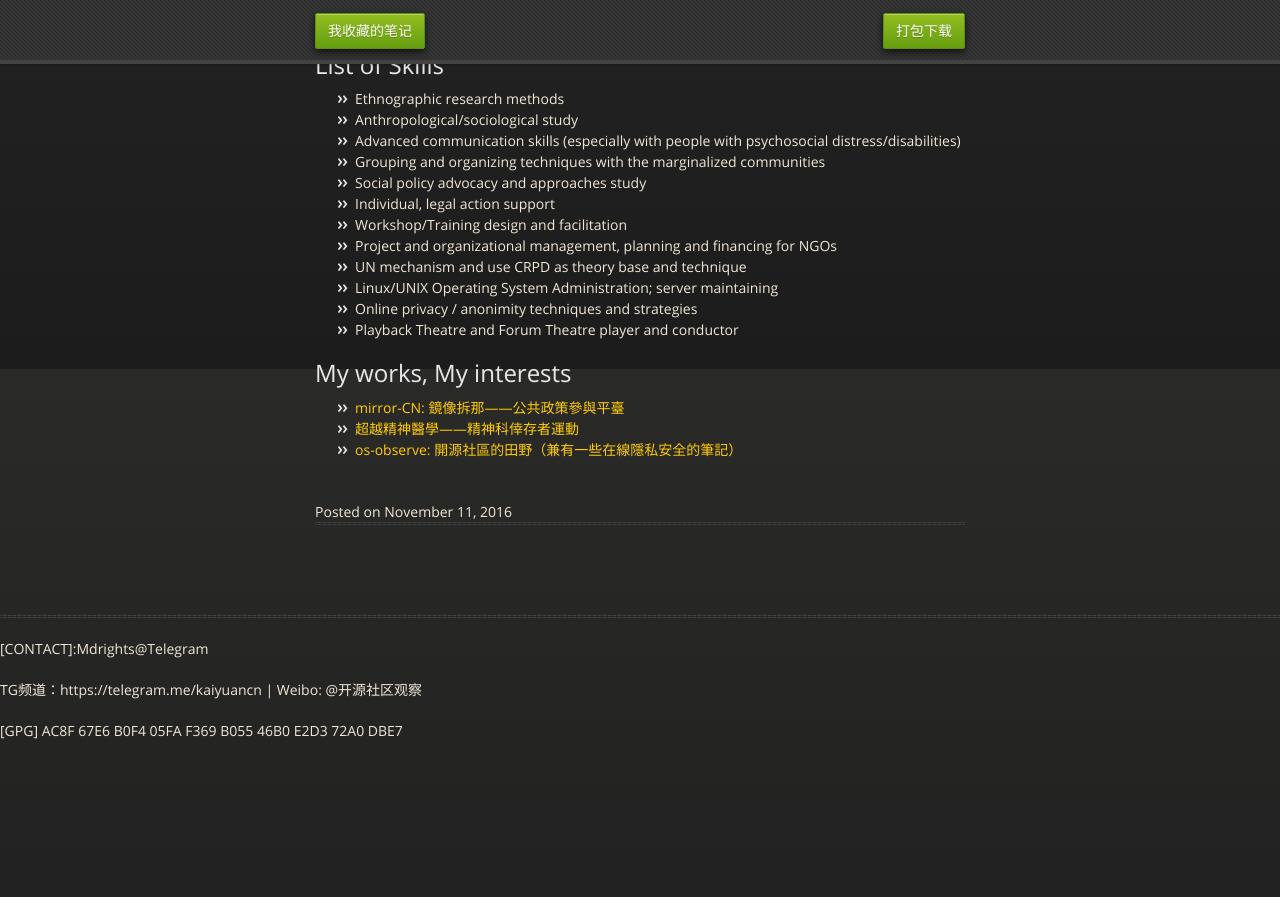
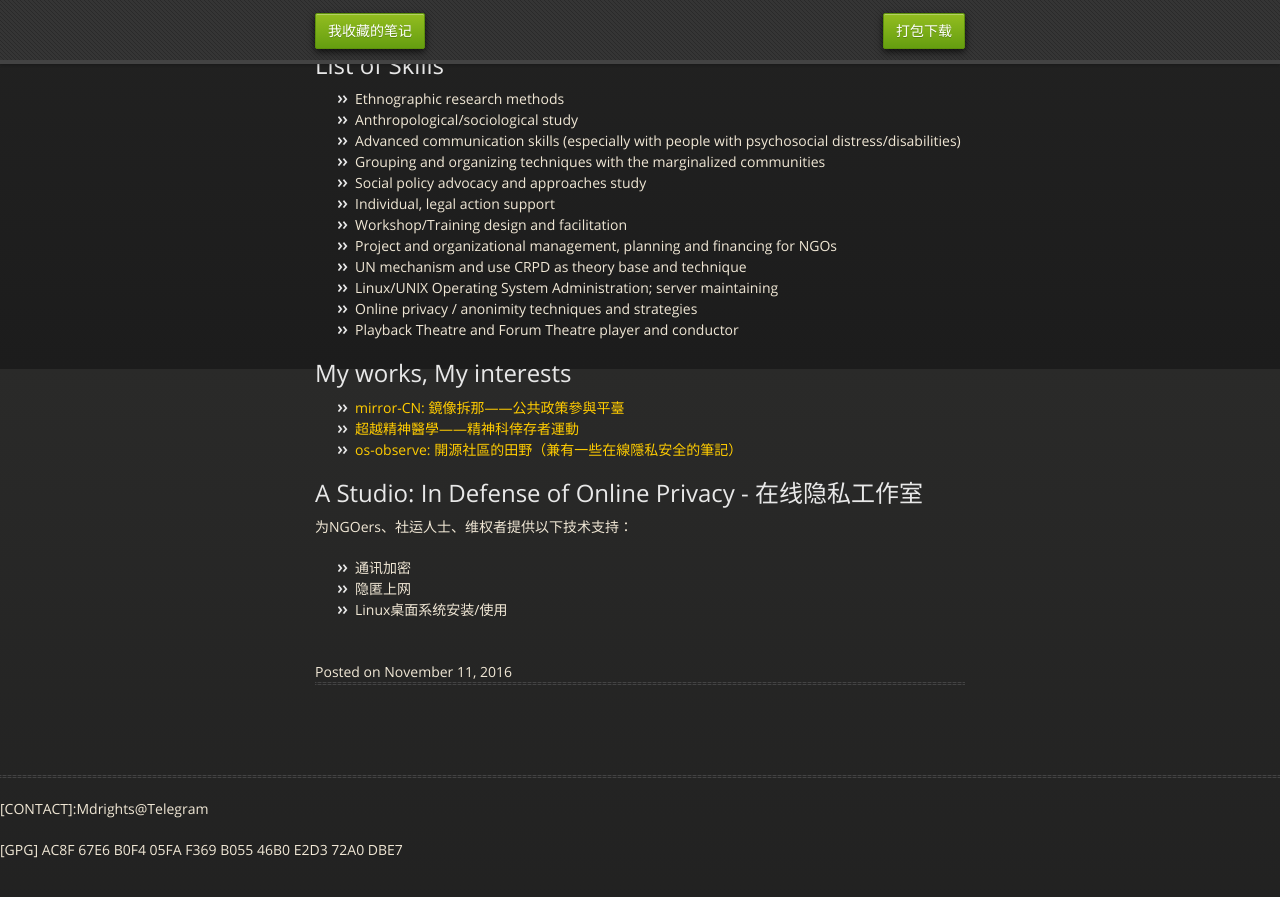
Before and after one commit to mdrights/mdrights.github.io, a Jekyll site: the page built from index.html, in a window 1280 px wide and 900 px high, scrolled down 531 px. Shown: the top 897 px of the window. Built offline with Jekyll 4.4.1, drawn with Linux system fonts in a browser that asks for light colours; before the commit the page ends 1312 px from its top, so only the background shows below that.

Commit message:
add something

```diff
--- a/_layouts/default.html
+++ b/_layouts/default.html
@@ -34,7 +34,6 @@
   <footer>
 	<hr>
 	<p>[CONTACT]:Mdrights@Telegram</p>
-	<p>TG频道：https://telegram.me/kaiyuancn | Weibo: @开源社区观察</p>
 	<p>[GPG] AC8F 67E6 B0F4 05FA F369  B055 46B0 E2D3 72A0 DBE7</p>
   </footer>
 </html>
--- a/_posts/2020-11-09-about-me.md
+++ b/_posts/2020-11-09-about-me.md
@@ -32,3 +32,10 @@ I am **MDrights** (what?), a professional social researcher/ethnographer, a poli
 - [mirror-CN: 鏡像拆那——公共政策參與平臺 ]({{ site.baseurl }}/mirror-CN)
 - [超越精神醫學——精神科倖存者運動]({{ site.baseurl }}/beyond-psychiatry)
 - [os-observe: 開源社區的田野（兼有一些在線隱私安全的筆記）]({{ site.baseurl }}/os-observe)
+
+## A Studio: In Defense of Online Privacy - 在线隐私工作室
+
+为NGOers、社运人士、维权者提供以下技术支持：
+- 通讯加密
+- 隐匿上网
+- Linux桌面系统安装/使用
```
